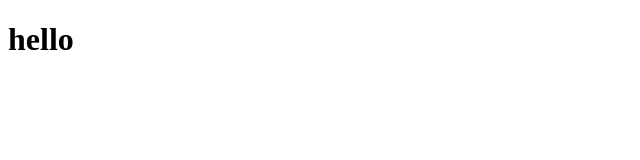
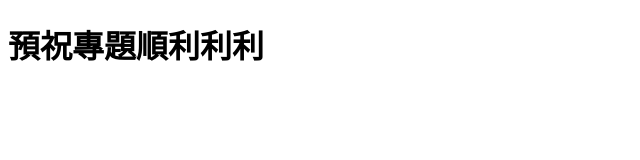
Before and after one commit to inqoas/TIM101G2, a plain HTML site: page Chirs.html in a window 1280 px wide. Shown: the whole page, without its empty margins (0-640 px from the left). Drawn offline with Linux system fonts and the light colour scheme.

Commit message:
更改.chris.html

```diff
--- a/Chirs.html
+++ b/Chirs.html
@@ -6,6 +6,6 @@
     <title>Document</title>
 </head>
 <body>
-    <h1>hello</h1>
+    <h1>預祝專題順利利利</h1>
 </body>
 </html>
```
